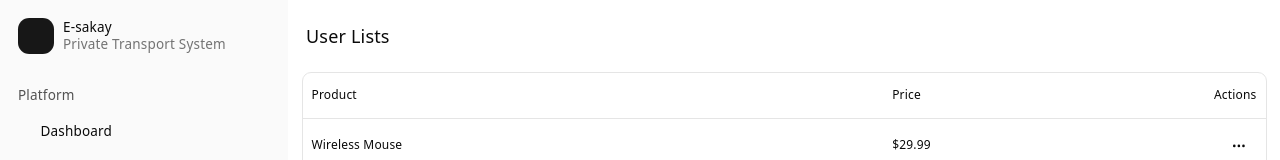
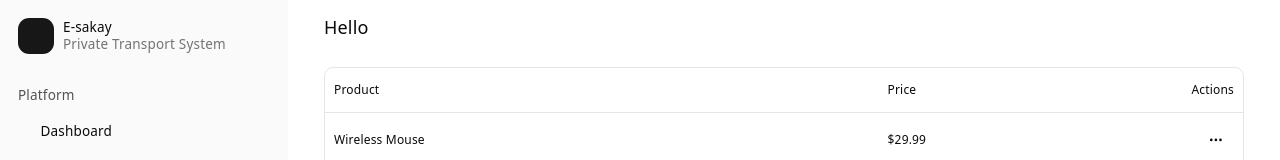
Before and after one commit to dlog4142-collab/esakayWeb, a React (Vite) app: page /user/lists in a window 1280 px wide. Shown: the top 160 px of the page. Built offline with nearby package versions, Linux system fonts and the light colour scheme; some icons are missing.

Commit message:
modified the user list for now. to ffinal the design

```diff
--- a/src/components/table/TableAction.jsx
+++ b/src/components/table/TableAction.jsx
@@ -47,7 +47,7 @@ export function TableActions() {
   const currentData = allProducts.slice(startIndex, startIndex + limit);
 
   return (
-    <div className="space-y-4">
+    <div className="space-y-4 ">
       {/* Removed overflow restrictions so content flows naturally with the page */}
       <div className="rounded-md border bg-card">
         <Table>
--- a/src/layouts/DashboardLayout.jsx
+++ b/src/layouts/DashboardLayout.jsx
@@ -25,19 +25,7 @@ export default function DashboardLayout() {
       <AppSidebar />
 
       <SidebarInset className="flex flex-col flex-1 h-full bg-background w-full min-w-0 overflow-hidden">
-        <header className="flex h-10 shrink-0 items-center p-4 mt-3 bg-card w-full ">
-          <Breadcrumb>
-            <BreadcrumbList>
-              <BreadcrumbItem>
-                <BreadcrumbPage className="font-medium text-foreground text-base">
-                  {title}
-                </BreadcrumbPage>
-              </BreadcrumbItem>
-            </BreadcrumbList>
-          </Breadcrumb>
-        </header>
-
-        <div className="flex-1 w-full overflow-y-auto ">
+        <div className="flex-1 w-full overflow-y-auto px-5">
           <Outlet />
         </div>
       </SidebarInset>
--- a/src/pages/sidebars/user/UserListsPage.jsx
+++ b/src/pages/sidebars/user/UserListsPage.jsx
@@ -3,6 +3,7 @@ import { TableActions } from "@/components/table/TableAction";
 export default function UserLists() {
   return (
     <div className="min-h-screen w-full p-3 overflow-visible space-y-6">
+      <h4>Hello</h4>
       <TableActions />
     </div>
   );
```
